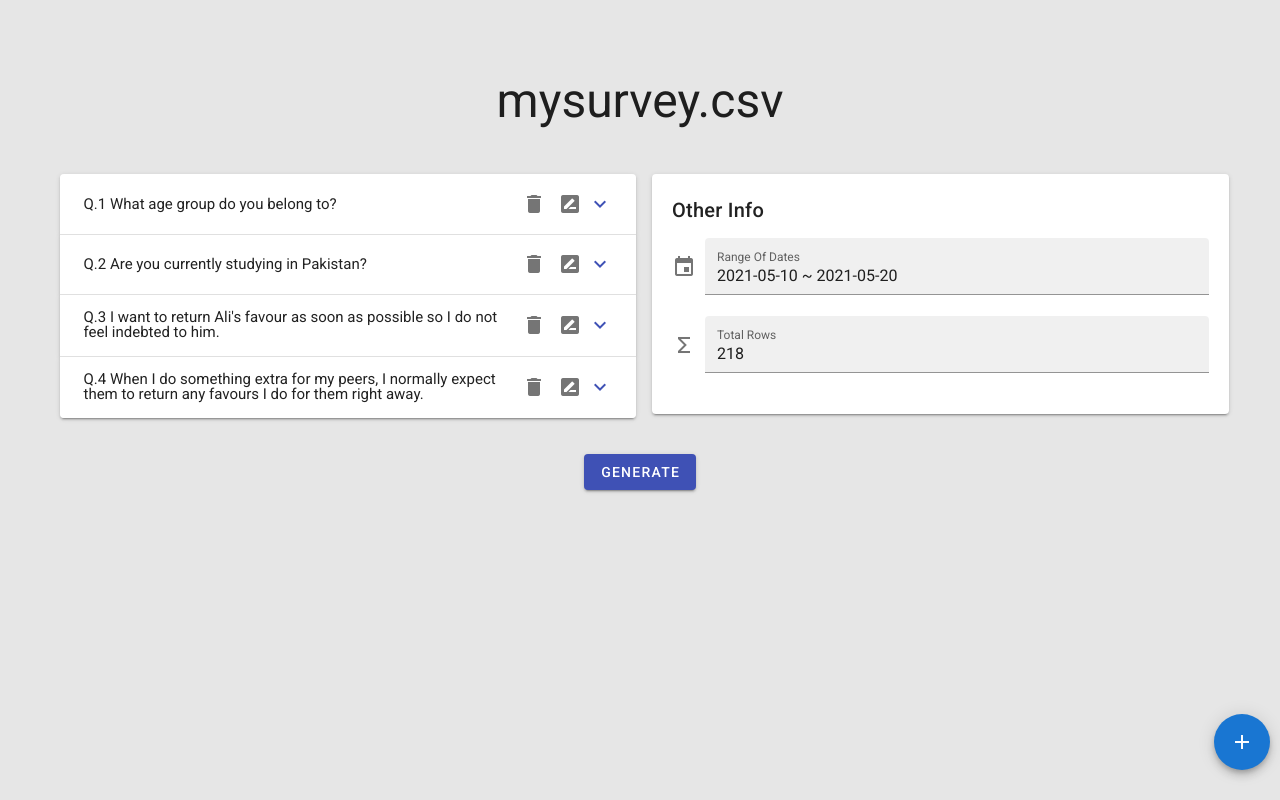
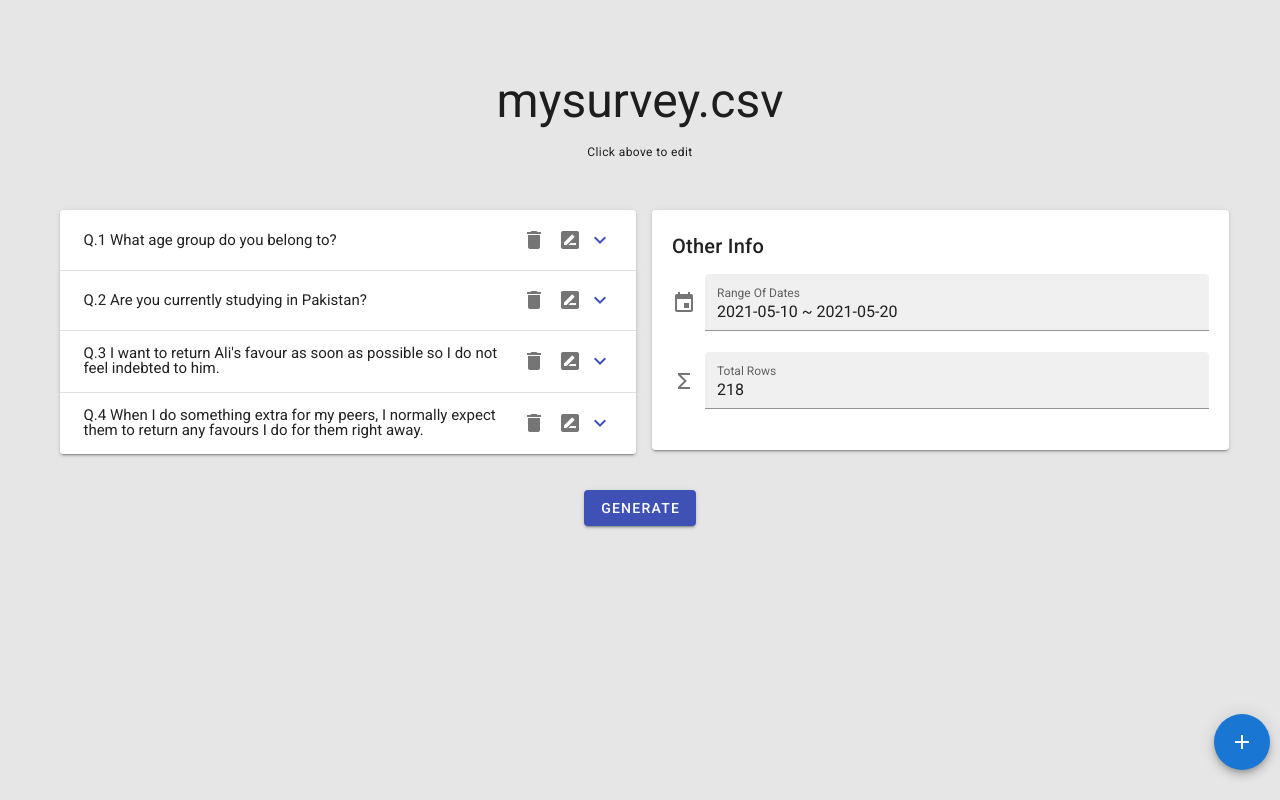
Before and after one commit to Moizsohail/GoogleFormBot, a Nuxt app: page /editor in a window 1280 px wide. Built offline with nearby package versions, Linux system fonts and the light colour scheme.

Commit message:
hint text

```diff
--- a/pages/editor.vue
+++ b/pages/editor.vue
@@ -9,9 +9,10 @@
         filled
         suffix=".csv"
       />
-      <p class="text-h3 text-center" @click="openEditor" v-else>
-        {{ csvname }}.csv
-      </p>
+      <div v-else>
+        <p class="text-h3 text-center" @click="openEditor">{{ csvname }}.csv</p>
+        <p class="text-caption text-center">Click above to edit</p>
+      </div>
       <div class="mt-12">
         <v-row class="pa-0">
           <v-col cols="6" class="pr-1">
```
